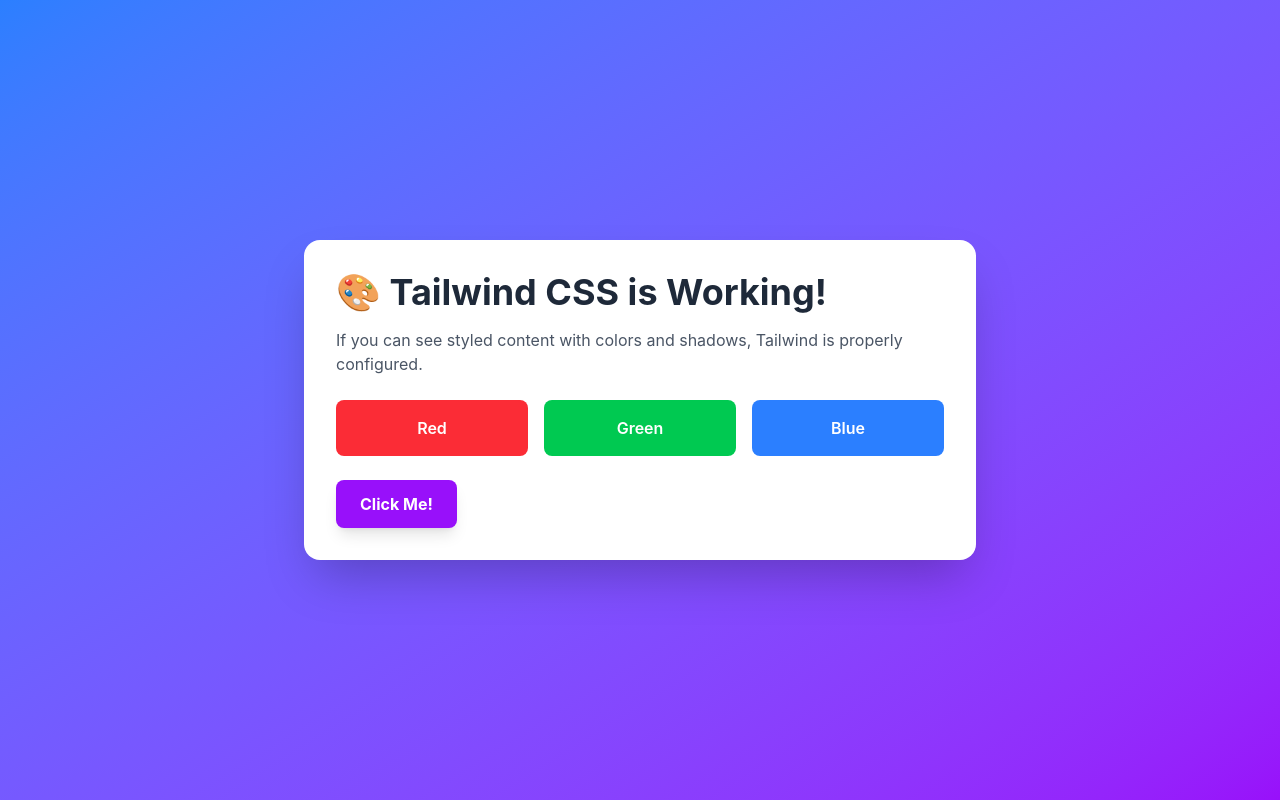
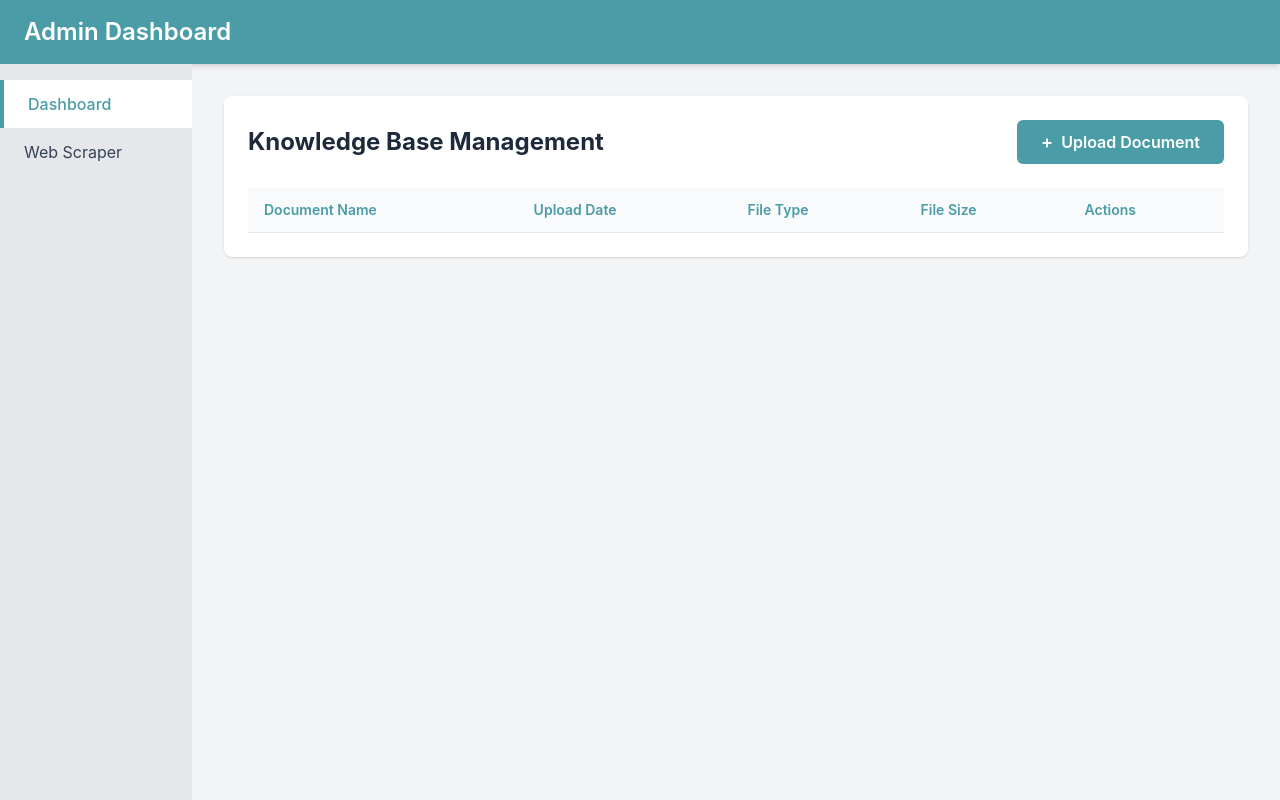
Before and after one commit to parzanini/ChatBot-FrontEnd, a Vue app: page / in a window 1280 px wide. Built offline with nearby package versions, Linux system fonts and the light colour scheme.

Commit message:
Add Dashboard view

```diff
--- a/src/App.vue
+++ b/src/App.vue
@@ -1,28 +1,9 @@
-<script setup></script>
+<script setup>
+import { RouterView } from 'vue-router'
+</script>
 
 <template>
-  <div
-    class="min-h-screen bg-gradient-to-br from-blue-500 to-purple-600 flex items-center justify-center p-8"
-  >
-    <div class="bg-white rounded-2xl shadow-2xl p-8 max-w-2xl">
-      <h1 class="text-4xl font-bold text-gray-800 mb-4">🎨 Tailwind CSS is Working!</h1>
-      <p class="text-gray-600 mb-6">
-        If you can see styled content with colors and shadows, Tailwind is properly configured.
-      </p>
-
-      <div class="grid grid-cols-3 gap-4 mb-6">
-        <div class="bg-red-500 text-white p-4 rounded-lg text-center font-semibold">Red</div>
-        <div class="bg-green-500 text-white p-4 rounded-lg text-center font-semibold">Green</div>
-        <div class="bg-blue-500 text-white p-4 rounded-lg text-center font-semibold">Blue</div>
-      </div>
-
-      <button
-        class="bg-purple-600 hover:bg-purple-700 text-white font-bold py-3 px-6 rounded-lg transition duration-300 transform hover:scale-105 shadow-lg"
-      >
-        Click Me!
-      </button>
-    </div>
-  </div>
+  <RouterView />
 </template>
 
 <style scoped></style>
--- a/src/router/index.js
+++ b/src/router/index.js
@@ -1,8 +1,15 @@
 import { createRouter, createWebHistory } from 'vue-router'
+import Dashboard from '../views/Dashboard.vue'
 
 const router = createRouter({
   history: createWebHistory(import.meta.env.BASE_URL),
-  routes: [],
+  routes: [
+    {
+      path: '/',
+      name: 'dashboard',
+      component: Dashboard,
+    },
+  ],
 })
 
 export default router
--- /dev/null
+++ b/src/views/Dashboard.vue
@@ -0,0 +1,73 @@
+<!-- eslint-disable vue/multi-word-component-names -->
+<script setup>
+import { ref } from 'vue'
+</script>
+
+<template>
+  <div class="min-h-screen bg-gray-100">
+    <!-- Header -->
+    <header class="bg-[#4A9CA6] text-white py-4 px-6 shadow-md">
+      <h1 class="text-2xl font-semibold">Admin Dashboard</h1>
+    </header>
+
+    <div class="flex">
+      <!-- Sidebar -->
+      <aside class="w-48 bg-gray-200 min-h-[calc(100vh-64px)]">
+        <nav class="py-4">
+          <a
+            href="#"
+            class="block px-6 py-3 text-[#4A9CA6] font-medium bg-white border-l-4 border-[#4A9CA6]"
+          >
+            Dashboard
+          </a>
+          <a href="#" class="block px-6 py-3 text-gray-700 hover:bg-gray-300 transition">
+            Web Scraper
+          </a>
+        </nav>
+      </aside>
+
+      <!-- Main Content -->
+      <main class="flex-1 p-8">
+        <div class="bg-white rounded-lg shadow-sm p-6">
+          <!-- Header Section -->
+          <div class="flex justify-between items-center mb-6">
+            <h2 class="text-2xl font-bold text-gray-800">Knowledge Base Management</h2>
+            <button
+              @click="uploadDocument"
+              class="bg-[#4A9CA6] hover:bg-[#3d8891] text-white font-semibold px-6 py-2 rounded-md transition flex items-center gap-2"
+            >
+              <span class="text-lg">+</span>
+              Upload Document
+            </button>
+          </div>
+
+          <!-- Table -->
+          <div class="overflow-x-auto">
+            <table class="w-full">
+              <thead>
+                <tr class="bg-gray-50 border-b border-gray-200">
+                  <th class="text-left py-3 px-4 text-sm font-semibold text-[#4A9CA6]">
+                    Document Name
+                  </th>
+                  <th class="text-left py-3 px-4 text-sm font-semibold text-[#4A9CA6]">
+                    Upload Date
+                  </th>
+                  <th class="text-left py-3 px-4 text-sm font-semibold text-[#4A9CA6]">
+                    File Type
+                  </th>
+                  <th class="text-left py-3 px-4 text-sm font-semibold text-[#4A9CA6]">
+                    File Size
+                  </th>
+                  <th class="text-left py-3 px-4 text-sm font-semibold text-[#4A9CA6]">Actions</th>
+                </tr>
+              </thead>
+              <tbody></tbody>
+            </table>
+          </div>
+        </div>
+      </main>
+    </div>
+  </div>
+</template>
+
+<style scoped></style>
```
